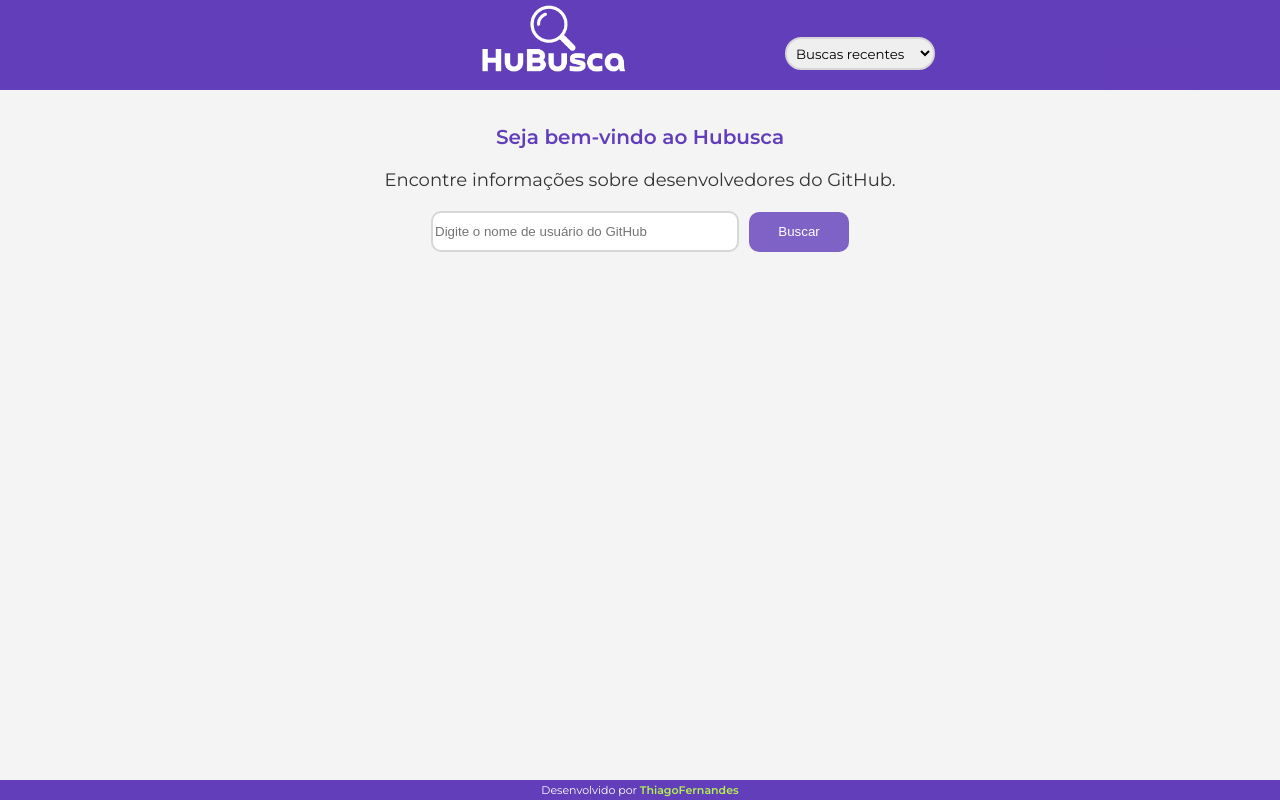
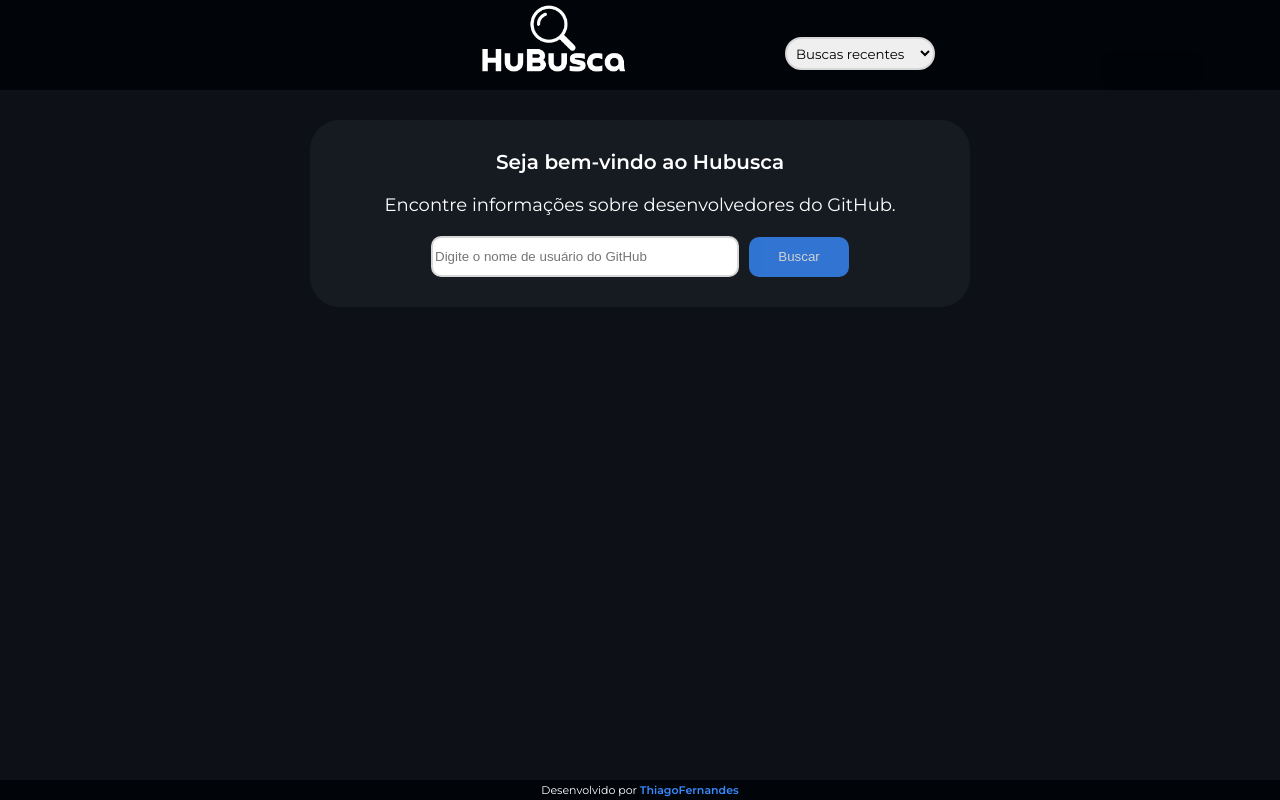
Before and after one commit to th-cavalcante/HUBusca, a React (Vite) app: page / in a window 1280 px wide. Built offline with nearby package versions, Linux system fonts and the light colour scheme.

Commit message:
style
Alteração de cores e finalização.

```diff
--- a/pages/Home.tsx
+++ b/pages/Home.tsx
@@ -2,8 +2,11 @@
 import SearchForm from '../src/components/SearchForm';
 import UserProfile from '../src/components/UserProfile';
 import { searchUser, User } from '../src/utils/api';
+import '../src/styles/style.css';
 
 import '../src/styles/style.css';
+
+
 
 interface HomeProps {
   onRecentSearch: (username: string) => void;
--- a/src/App.tsx
+++ b/src/App.tsx
@@ -37,7 +37,7 @@
             </option>
           ))}
         </select>
-        <button onClick={handleSearchClick}></button>
+        <button id='btn-search' onClick={handleSearchClick} ></button>
       </header>
 
       <Home onRecentSearch={handleRecentSearch} selectedUsername={selectedUsername} />
--- a/src/components/UserProfile.tsx
+++ b/src/components/UserProfile.tsx
@@ -22,15 +22,16 @@
       color: red;
     }
     .title-info-details-user{
-      margin-top:10px;
+      margin-top:px;
       padding-top:15px;
-      background:#121E2F;
-      width: 400px;
+      background:#fff;
+      width: 450px;
       margin:auto;
       color:red;
       font-weight:bold;
-      color:#fff;
+      color:red;
       border-radius: 10px;
+      font-size:15px;
       span{
         text-transform:uppercase;
 
@@ -40,6 +41,12 @@
     h1 {
       color: red;
     }
+    h2,h3{
+      color:#388BFD;
+    }
+     strong{
+        color:#fff;
+      }
 
     .all-details-user.visible {
       margin-top: 20px;
@@ -49,6 +56,7 @@
       display: none;
 
 
+
     }
 
     .show-repo {
@@ -56,7 +64,7 @@
       border-radius: 5px;
       padding-left: 10px;
       padding-right: 10px;
-      background-color: #633ebb;
+      background-color: #388BFD;
       cursor: pointer;
       width:300px;
       margin:auto;
--- a/src/styles/GlobalStyles.ts
+++ b/src/styles/GlobalStyles.ts
@@ -10,12 +10,13 @@
     margin: 0;
     padding: 0;
     text-align:center;
+    color:#fff;
   }
 
   /* Estilos globais para o aplicativo */
   body {
     font-family: 'montserrat';
-    background-color: #f4f4f4;
+    background-color: #0D1117;
     color: #333;
   }
 
--- a/src/styles/style.css
+++ b/src/styles/style.css
@@ -1,5 +1,5 @@
 header {
-  background-color: #633EBB;
+  background-color: #010409;
   width: 100%;
   display: flex;
   justify-content: space-around;
@@ -20,21 +20,28 @@
   outline: none;
 }
 
+#btn-search {
+  background-color: #010409;
+}
+
 .home {
-  margin: auto;
+  background-color: #161B22;
+  margin: 0 auto;
   margin-top: 30px;
-  padding: 5px;
+  padding: 30px;
   border-radius: 30px;
   text-align: center;
+  width: 600px;
 }
 .home h1 {
   font-size: 20px;
   padding-bottom: 20px;
-  color: #633EBB;
+  color: #fff;
 }
 .home p {
   font-size: 18px;
   padding-bottom: 20px;
+  color: #fff;
 }
 
 input {
@@ -46,7 +53,7 @@
 }
 
 :focus {
-  border: 2px solid #633EBB;
+  border: 2px solid #388BFD;
 }
 
 button {
@@ -54,7 +61,7 @@
   width: 100px;
   border-radius: 10px;
   border: none;
-  background-color: #633EBB;
+  background-color: #388BFD;
   color: #fff;
   cursor: pointer;
   margin-left: 10px;
@@ -66,7 +73,7 @@
 }
 
 footer {
-  background-color: #633EBB;
+  background-color: #010409;
   position: fixed;
   bottom: 0;
   width: 100%;
@@ -81,7 +88,7 @@
 }
 footer p span {
   font-weight: bold;
-  color: rgb(178, 241, 83);
+  color: #388BFD;
 }
 
 @media (max-width: 490px) {
--- a/src/styles/style.scss
+++ b/src/styles/style.scss
@@ -1,6 +1,6 @@
 
 header{
-    background-color: #633EBB;
+    background-color: #010409;
     width: 100%;
     display: flex;
     justify-content:space-around;
@@ -23,24 +23,29 @@
     }
 
 }
+#btn-search{
+    background-color: #010409;
+}
 
 .home{
-    margin: auto;
+
+    background-color: #161B22;
+    margin:0 auto;
     margin-top: 30px;
-
-    padding: 5px;
+    padding: 30px;
     border-radius: 30px;
     text-align: center;
+    width: 600px;
 
     h1{
         font-size: 20px;
         padding-bottom: 20px;
-
-        color: #633EBB;
+        color: #fff;
     }
     p{
         font-size: 18px;
         padding-bottom: 20px;
+        color: #fff;
     }
 }
 
@@ -51,7 +56,7 @@
     border: 2px solid rgb(216, 215, 215);
     outline: none;
 }:focus{
-    border: 2px solid #633EBB;
+    border: 2px solid #388BFD;
 
 }
 button{
@@ -59,7 +64,7 @@
     width: 100px;
     border-radius: 10px;
     border:none;
-    background-color:#633EBB;
+    background-color:#388BFD;
     color: #fff;
     cursor: pointer;
     margin-left: 10px;
@@ -69,7 +74,7 @@
 }
 
 footer{
-    background-color:#633EBB;
+    background-color:#010409;
     position: fixed;
     bottom: 0;
     width: 100%;
@@ -82,7 +87,7 @@
         font-size: 11px;
         span{
             font-weight: bold;
-            color: rgb(178, 241, 83);
+            color: #388BFD;
         }
     }
 }
```
Also changed, not shown: 1 other file (tests, documents, lock files or other folders).
